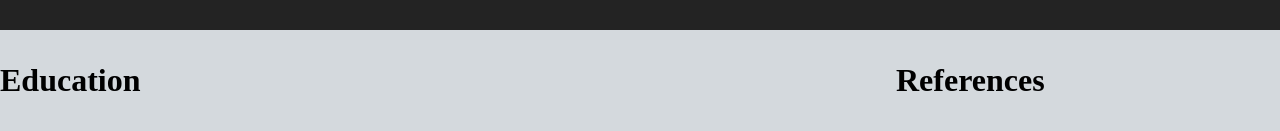
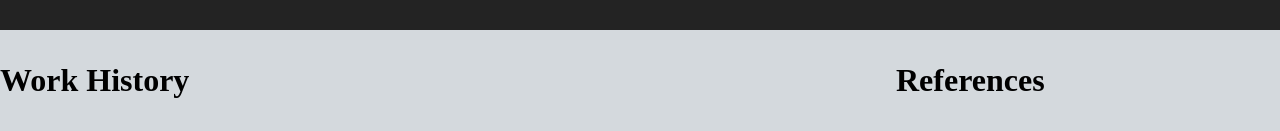
Before and after one commit to Ramoju/myblog_Sravan_C0828149, a plain HTML site: page work.html in a window 1280 px wide. Shown: the part 243-374 px from the top of the page. Drawn offline with Linux system fonts and the light colour scheme; a web font is replaced by a local one.

Commit message:
Update work.html

```diff
--- a/work.html
+++ b/work.html
@@ -16,7 +16,7 @@
 		<a href="contact.html">Contact</a>
 	</div>
 	<div class="row left">
-		<h3>Education</h3>
+		<h3>Work History</h3>
 		<table>
 			<tr>
 				<td>Organization</td>
```
